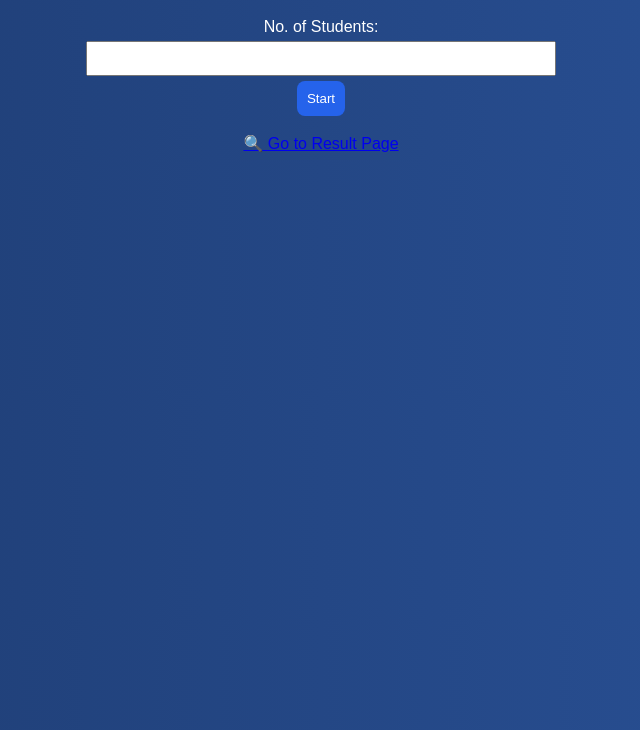
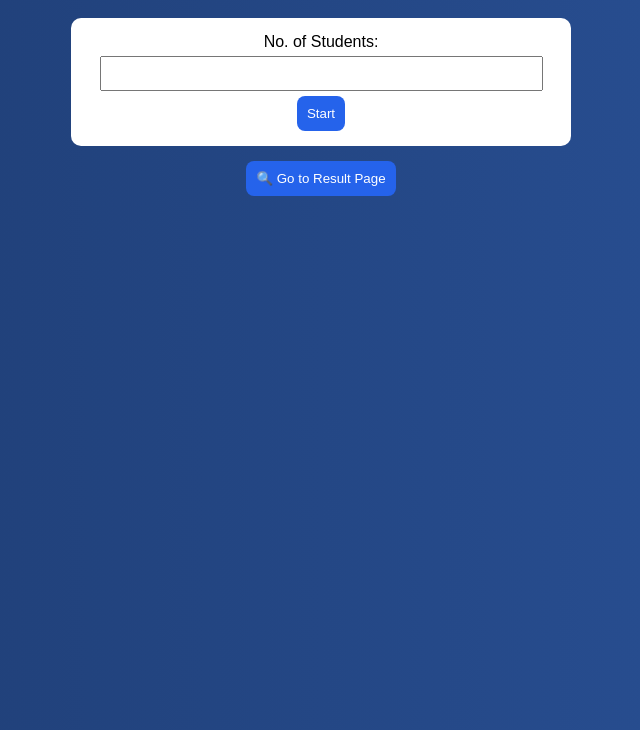
Before and after one commit to bgnanavinaidu19/student-app, a website: page frontend/index.html in a window 1280 px wide. Shown: the part 70-800 px from the top of the page, without its empty margins (319-959 px from the left). Drawn offline with Linux system fonts and the light colour scheme.

Commit message:
updated latest version

```diff
--- a/frontend/index.html
+++ b/frontend/index.html
@@ -4,26 +4,25 @@
     <title>Student Performance System</title>
     <link rel="stylesheet" href="style.css">
 </head>
-
+<script src="script.js"></script>
 <body>
 
 <div class="container">
 
 <h1>Student Performance System</h1>
 
-<label>No. of Students:</label>
-<input id="count" type="number">
-<button onclick="startEntry()">Start</button>
-
-<br><br>
-<a href="result.html">🔍 Go to Result Page</a>
+<div class="card">
+    <label>No. of Students:</label>
+    <input type="number" id="count">
+    <button onclick="startEntry()">Start</button>
+</div>
 
 <div id="formArea"></div>
 
+<button onclick="window.location.href='result.html'">🔍 Go to Result Page</button>
+
 </div>
 
-<!-- VERY IMPORTANT -->
 <script src="script.js"></script>
-
 </body>
 </html>
```
